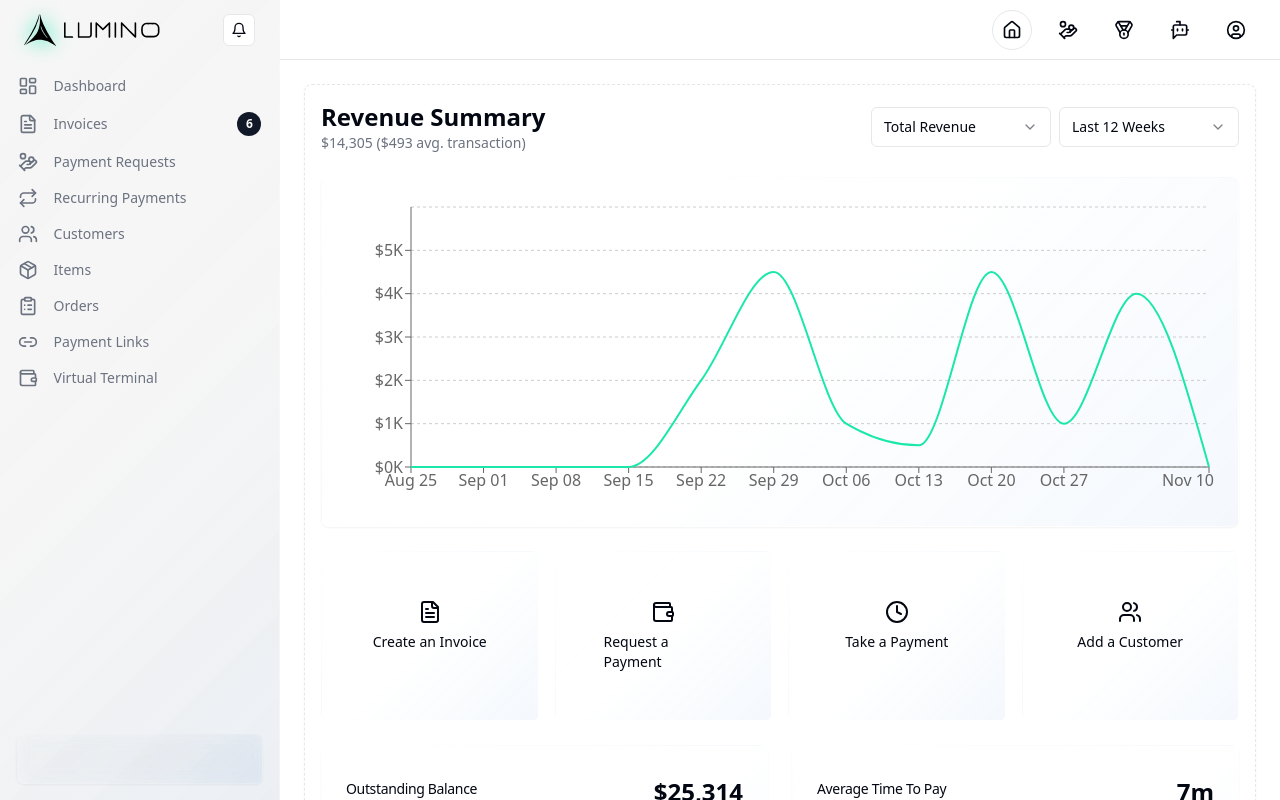
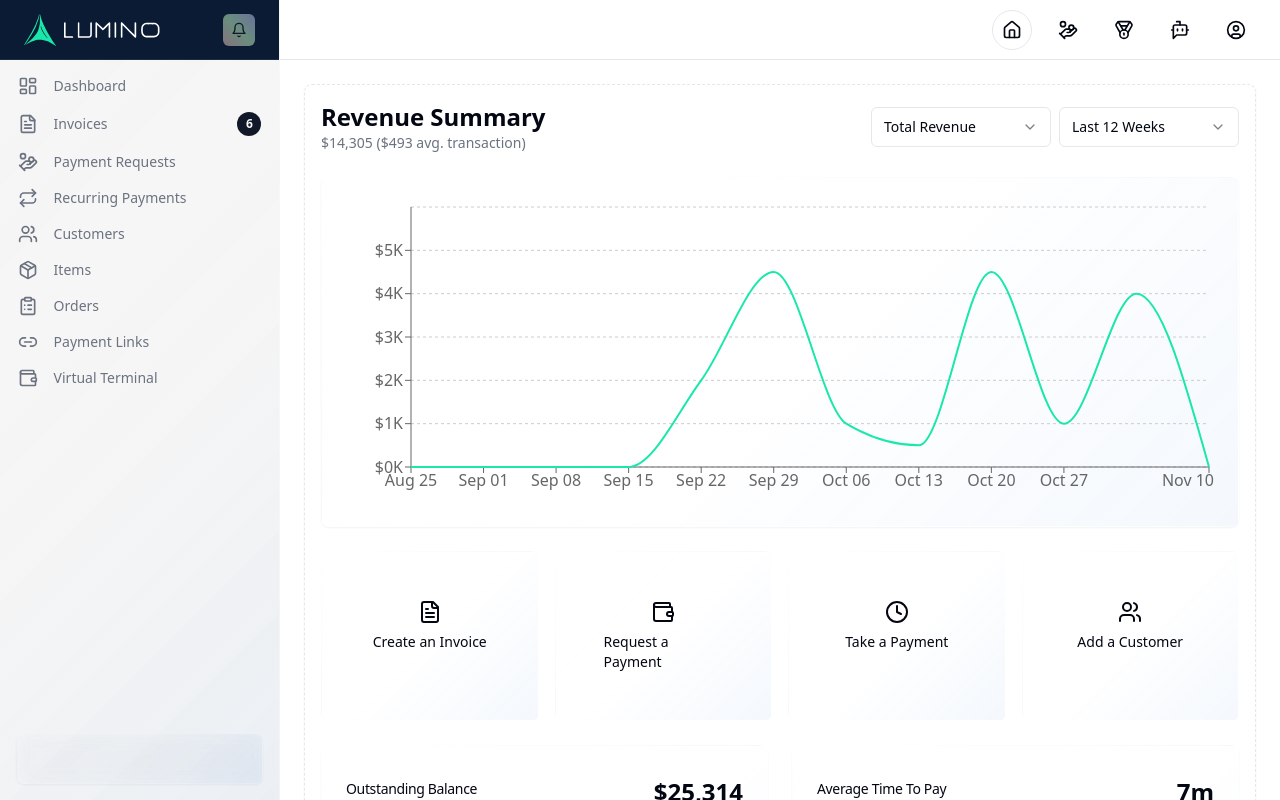
Before and after one commit to gravyhtx/lumino-app, a Next.js app: page /payments in a window 1280 px wide. Shown: the top 800 px of the page. Built offline with nearby package versions, Linux system fonts and the light colour scheme.

Commit message:
styles 01

```diff
--- a/src/components/elements/logo.tsx
+++ b/src/components/elements/logo.tsx
@@ -16,8 +16,8 @@ const paths = {
   ] as [string, React.SVGProps<SVGPathElement>][]
 }
 
-export const LuminoLogoTriangle = GenerateIcon("LuminoLogoTriangle", paths.triangle, '0 0 60 60', 30, 30, "h-8 w-8 glass-logo dark:invert");
-export const LuminoLogoText = GenerateIcon("LuminoLogoText", paths.text, '0 0 140 23', 103.5, 17, "h-4 pl-[8px] fill-black dark:invert");
+export const LuminoLogoTriangle = GenerateIcon("LuminoLogoTriangle", paths.triangle, '0 0 60 60', 30, 30, "h-8 w-8 fill-[#19e8aa] dark:invert");
+export const LuminoLogoText = GenerateIcon("LuminoLogoText", paths.text, '0 0 140 23', 103.5, 17, "h-4 pl-[8px] fill-white dark:invert");
 
 export const LuminoLogo = forwardRef<HTMLDivElement, React.HTMLAttributes<HTMLDivElement>>(
   (props, ref) => {
--- a/src/components/layout/payments/index.tsx
+++ b/src/components/layout/payments/index.tsx
@@ -109,11 +109,11 @@ const Payments: React.FC<MainProps> = ({}) => {
     <div className="grid min-h-screen w-full md:grid-cols-[220px_1fr] lg:grid-cols-[280px_1fr]">
       <div className="sticky top-0 h-screen hidden border-r bg-muted/40 md:block glass-sidebar">
         <div className="flex h-full max-h-screen flex-col gap-2">
-          <div className="flex h-14 items-center border-b border-glass-border px-4 lg:h-[60px] lg:px-6">
+          <div className="flex h-14 items-center border-b border-glass-border px-4 lg:h-[60px] lg:px-6 lumino-banner">
             <Link href="/" className="flex items-center gap-2 font-semibold">
               <LuminoLogo />
             </Link>
-            <Button variant="outline" size="icon" className="ml-auto h-8 w-8">
+            <Button variant="link" size="icon" className="ml-auto h-8 w-8 aura-background">
               <Bell className="h-4 w-4" />
               <span className="sr-only">Toggle notifications</span>
             </Button>
--- a/src/components/ui/dialog.tsx
+++ b/src/components/ui/dialog.tsx
@@ -38,7 +38,7 @@ const DialogContent = React.forwardRef<
     <DialogPrimitive.Content
       ref={ref}
       className={cn(
-        "fixed left-[50%] top-[50%] z-50 grid w-full max-w-lg translate-x-[-50%] translate-y-[-50%] gap-4 border bg-background p-6 shadow-lg duration-200 data-[state=open]:animate-in data-[state=closed]:animate-out data-[state=closed]:fade-out-0 data-[state=open]:fade-in-0 data-[state=closed]:zoom-out-95 data-[state=open]:zoom-in-95 data-[state=closed]:slide-out-to-left-1/2 data-[state=closed]:slide-out-to-top-[48%] data-[state=open]:slide-in-from-left-1/2 data-[state=open]:slide-in-from-top-[48%] sm:rounded-lg",
+        "fixed left-[50%] top-[50%] z-50 grid w-full max-w-lg translate-x-[-50%] translate-y-[-50%] gap-4 border bg-background p-6 duration-200 data-[state=open]:animate-in data-[state=closed]:animate-out data-[state=closed]:fade-out-0 data-[state=open]:fade-in-0 data-[state=closed]:zoom-out-95 data-[state=open]:zoom-in-95 data-[state=closed]:slide-out-to-left-1/2 data-[state=closed]:slide-out-to-top-[48%] data-[state=open]:slide-in-from-left-1/2 data-[state=open]:slide-in-from-top-[48%] sm:rounded-lg",
         className
       )}
       {...props}
--- a/src/styles/glassomorphic.css
+++ b/src/styles/glassomorphic.css
@@ -141,6 +141,15 @@
   animation: shine 5s linear infinite;
 }
 
+.aura-background {
+  background: linear-gradient(
+    45deg,
+    rgba(255, 200, 200, 0.5),
+    rgba(200, 255, 200, 0.5),
+    rgba(200, 200, 255, 0.5)
+  );
+}
+
 .glass-settings {
   @apply rounded-lg;
   /* background: var(--prism-gradient); */
--- a/src/styles/globals.css
+++ b/src/styles/globals.css
@@ -83,3 +83,7 @@ html {
   @apply backdrop-blur-[8px];
   background-color: rgba(0, 0, 0, 0.2); /* Black at 20% opacity */
 }
+
+.lumino-banner {
+  background-color: #0B1B33;
+}
```
